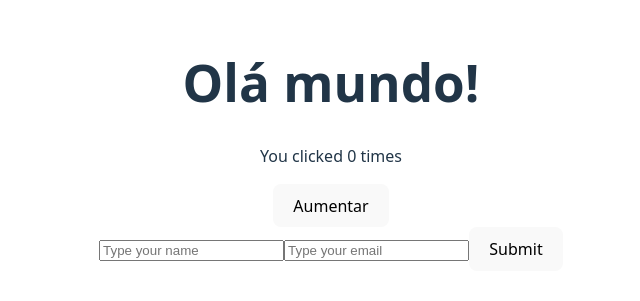
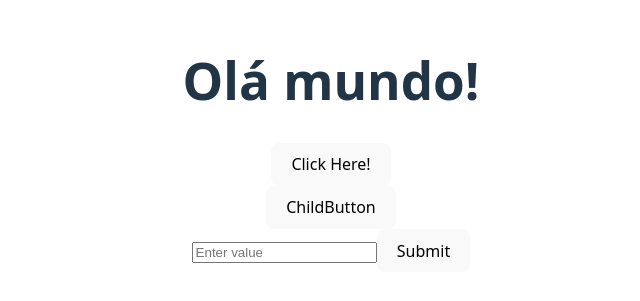
Before and after one commit to JVKszuba/CompassReactJS, a React (Vite) app in the folder Fundamentals/app/: page / in a window 1280 px wide. Shown: the part 255-556 px from the top of the page, without its empty margins (309-949 px from the left). Built offline with nearby package versions, Linux system fonts and the light colour scheme.

Commit message:
feat: implement event functions as constants

```diff
--- a/Fundamentals/app/src/App.jsx
+++ b/Fundamentals/app/src/App.jsx
@@ -5,6 +5,9 @@ import GoodMorning from "./components/GoodMorning.jsx";
 import Parent from "./components/Parent.jsx";
 import Counter from "./components/Counter.jsx";
 import UserInfo from "./components/UserInfo.jsx";
+import Button from "./components/Button.jsx";
+import ParentFunction from "./components/ParentFunction.jsx";
+import Form from "./components/Form.jsx";
 
 function App() {
 
@@ -13,8 +16,11 @@ function App() {
       <Welcome />
       {/*<GoodMorning />*/}
       {/*<Parent name = "Bob" age = {30}/>*/}
-      <Counter />
-      <UserInfo />
+      {/*<Counter />*/}
+      {/*<UserInfo />*/}
+      <Button />
+      <ParentFunction />
+      <Form />
     </>
   )
 }
--- /dev/null
+++ b/Fundamentals/app/src/components/Button.jsx
@@ -0,0 +1,15 @@
+function Button() {
+
+    const handleClick = () => {
+
+        console.log("click");
+    }
+
+    return (
+        <button onClick={handleClick}>
+            Click Here!
+        </button>
+    );
+}
+
+export default Button;
--- /dev/null
+++ b/Fundamentals/app/src/components/ChildFunction.jsx
@@ -0,0 +1,10 @@
+function ChildFunction({onClick}) {
+
+    return (
+        <button onClick = {onClick}>
+            ChildButton
+        </button>
+    );
+}
+
+export default ChildFunction;
--- /dev/null
+++ b/Fundamentals/app/src/components/Form.jsx
@@ -0,0 +1,22 @@
+import {useState} from 'react';
+
+function Form() {
+
+    const [value, setValue] = useState("");
+
+    const onSubmit = (event) => {
+
+        event.preventDefault();
+
+        console.log("Form submitting ", value);
+    }
+
+    return (
+        <form onSubmit={onSubmit}>
+            <input type = "text" value = {value} onChange = {(e) => setValue(e.target.value)} placeholder = "Enter value" />
+            <button type = "submit" >Submit</button>
+        </form>
+    );
+}
+
+export default Form;
--- /dev/null
+++ b/Fundamentals/app/src/components/ParentFunction.jsx
@@ -0,0 +1,17 @@
+import ChildFunction from "./ChildFunction.jsx";
+
+function ParentFunction() {
+
+    const handleChildClick = () => {
+
+        console.log("handleChildClick");
+    }
+
+    return (
+        <div>
+            <ChildFunction onClick = {handleChildClick} />
+        </div>
+    );
+}
+
+export default ParentFunction;
```
